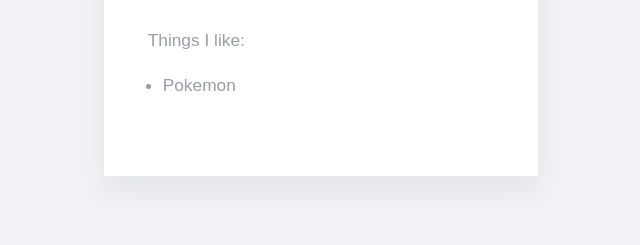
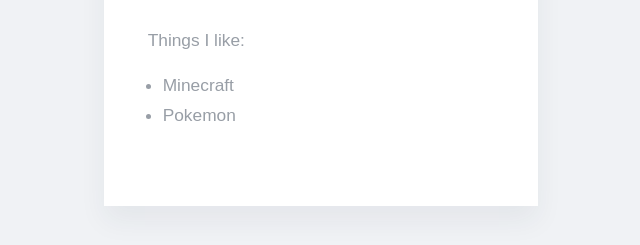
Before and after one commit to broad-fun/carter, a website built with Parcel: page docs/index.html in a window 1280 px wide. Shown: the part 733-978 px from the top of the page, without its empty margins (319-959 px from the left). Before the commit the page ends 952 px from the top, so only its background shows below. Built offline with nearby package versions, Linux system fonts and the light colour scheme.

Commit message:
Update index.html
Adding interests

```diff
--- a/docs/index.html
+++ b/docs/index.html
@@ -31,6 +31,7 @@
               Things I like:
             </p>
             <ul>
+              <li>Minecraft</li>
               <li>Pokemon</li>
             </ul>
           </div>
```
